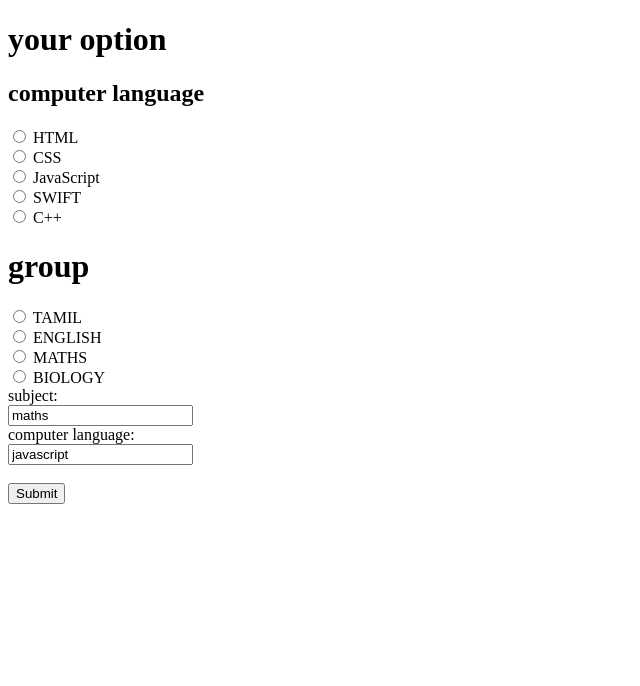
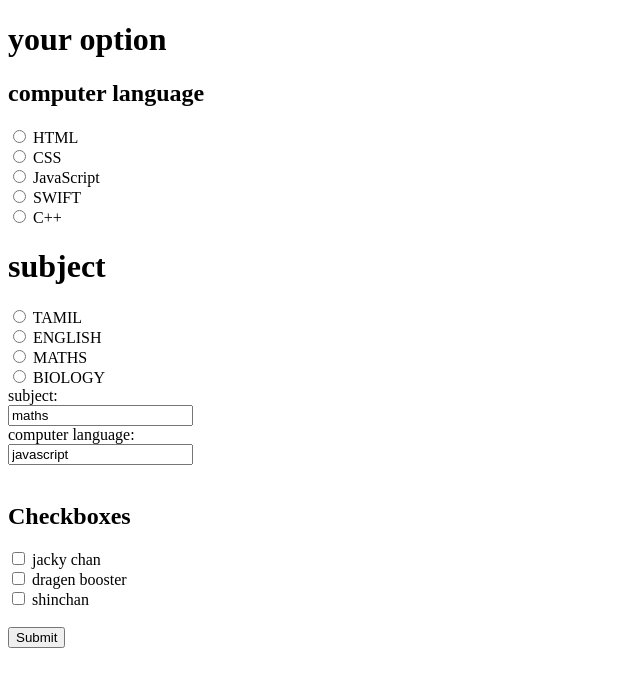
Before and after one commit to RamCreator/html_homework, a plain HTML site: page form.html in a window 1280 px wide. Shown: the whole page, without its empty margins (0-640 px from the left). Drawn offline with Linux system fonts and the light colour scheme.

Commit message:
change in form

```diff
--- a/form.html
+++ b/form.html
@@ -21,7 +21,7 @@
          <label for="swift">SWIFT</label><br>
          <input type="radio" id="c++" name="fav_language" value="C++">
          <label for="C++">C++</label><br>
-         <h1> group</h1>
+         <h1> subject</h1>
          <input type="radio" id="tamil" name="fav_language" value="TAMIL">
          <label for="tamil">TAMIL</label><BR>
          <input type="radio" id="english" name="fav_language" value="ENGLISH">
@@ -31,12 +31,21 @@
          <input type="radio" id="biology" name="fav_language" value="BIOLOGY">
          <label for="biology">BIOLOGY</label>
             </form>
-            <form action="/action_page.php">
+            <form>
          <label for="fname">subject:</label><br>
          <input type="text" id="fname" name="fname" value="maths"><br>
          <label for="lname">computer language:</label><br>
          <input type="text" id="lname" name="lname" value="javascript"><br><br>
-         <input type="submit" value="Submit">
+         <h2>Checkboxes</h2>
+
+<form action="/action_page.php" target="_blank" method="get"></form>
+  <input type="checkbox" id="jacky" name="carton" value="hero">
+  <label for="jacky">jacky chan</label><br>
+  <input type="checkbox" id="artho" name="cartonn" value="hero">
+  <label for="artho"> dragen booster</label><br>
+  <input type="checkbox" id="shinchan" name="carton" value="hero">
+  <label for="shinchan">shinchan</label><br><br>
+  <input type="submit" value="Submit">
 </body>
 
 </html>
```
